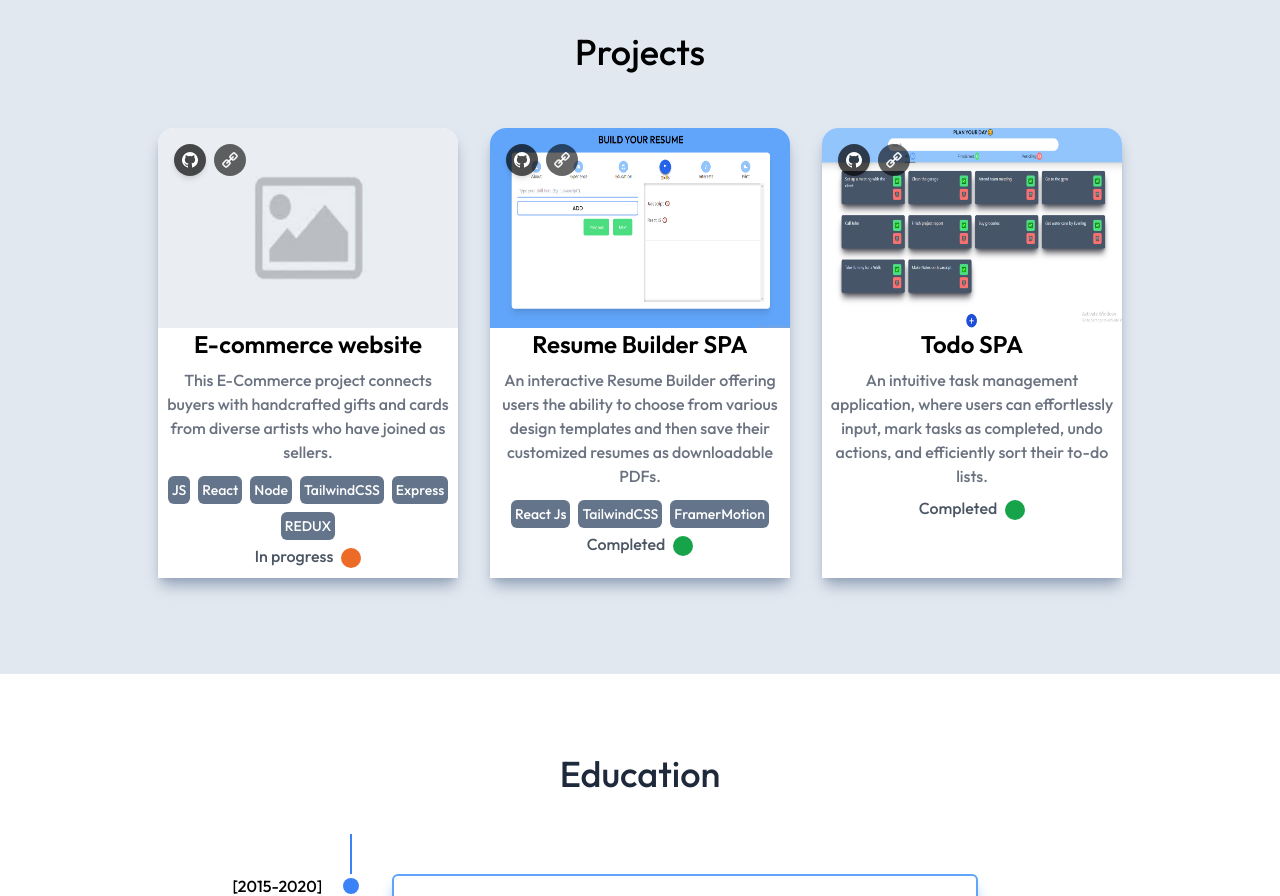
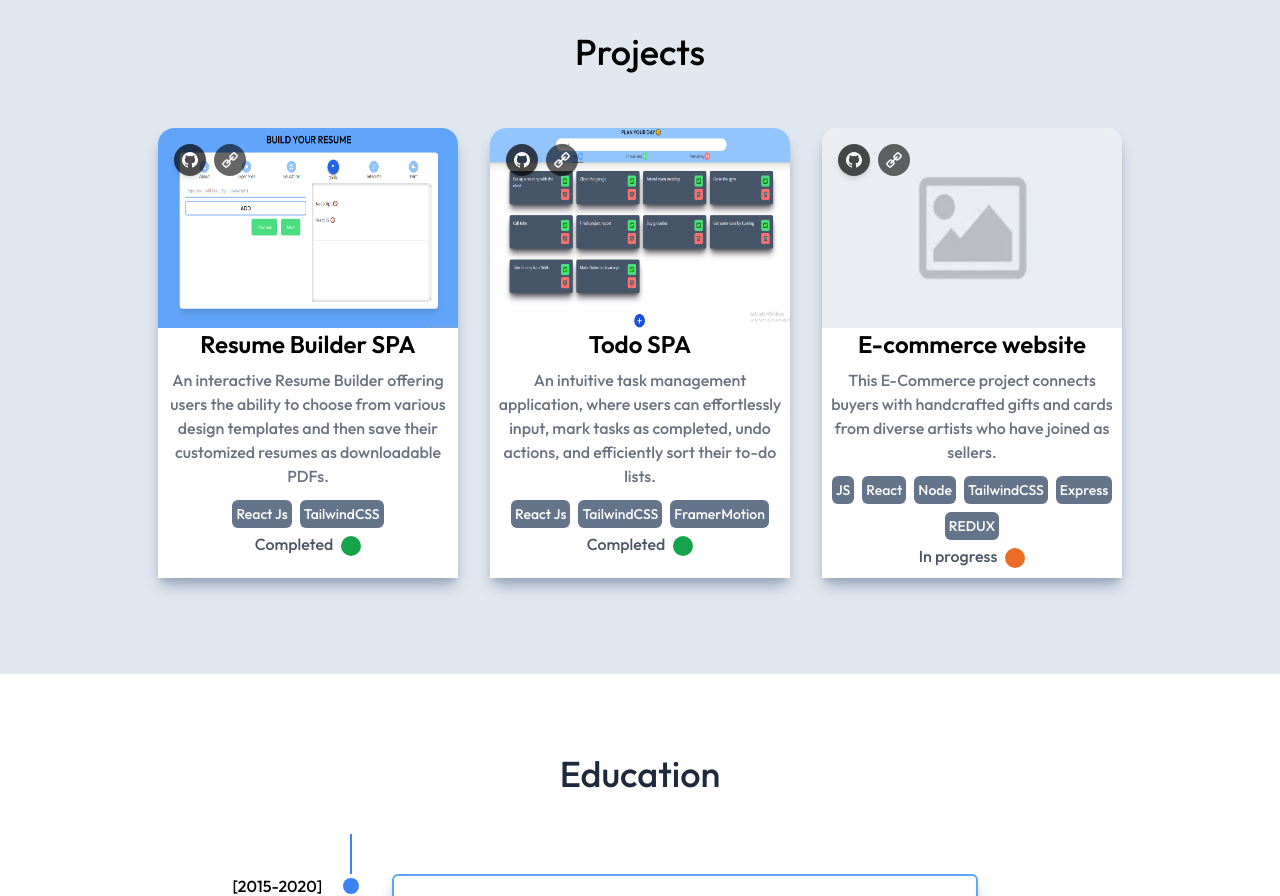
Before and after one commit to scKamannavar/portfolio, a React (Vite) app in the folder client/: page / in a window 1280 px wide. Shown: the part 1920-2816 px from the top of the page. Built offline with nearby package versions, Linux system fonts and the light colour scheme.

Commit message:
16-9-23 Last changes, projects order, navbar

```diff
--- a/client/src/components/contact.jsx
+++ b/client/src/components/contact.jsx
@@ -59,7 +59,7 @@ const contact = () => {
         <h1>Contact</h1>
       </div>
 
-        <form className='flex flex-col h-full self-center rounded w-[85%] md:w-[60%] overflow-hidden shadow-md bg-black shadow-gray-400 md:m-4 mt-12 p-6 ' onSubmit={Submit} >
+        <form className='flex flex-col h-full self-center rounded w-[85%] lg:w-[60%] overflow-hidden shadow-md bg-black shadow-gray-400 md:m-4 mt-12 p-6 ' onSubmit={Submit} >
             <div class={ alertmes ? 'bg-blue-100 border-blue-600 border-2 text-blue-700 px-4  sm:mx-24 py-3 rounded relative ':'hidden' } role="alert">
                 <strong class="font-bold">{alertContent}</strong>
                 {/* <span class="block sm:inline">Will get back to you in no time.</span> */}
--- a/client/src/components/navbar.jsx
+++ b/client/src/components/navbar.jsx
@@ -35,7 +35,7 @@ const navbar = () => {
 
   return (
     // bg-[#00cdda] navColorMob
-    <div className={`${navColor?'sm:bg-[#00cdda]':'sm:bg-none'} ${navColorMob?'bg-[#00cdda]':'bg-none'} w-screen sm:w-full mt-0 fixed sm:flex sm:justify-between sm:pb-6 transition-all duration-300 z-50`}>
+    <div className={`${navColor?'sm:bg-[#00cdda] shadow-2xl':'sm:bg-none'} ${navColorMob?'bg-[#00cdda]':'bg-none'} w-screen sm:w-full mt-0 fixed sm:flex sm:justify-between sm:pb-6 transition-all duration-1000 ease-in-out z-50`}>
         <div className='mb-0 sm:mb-2 h-20 sm:h-8 pt-1 sm:pt-0'>
             <div className='flex items-center justify-between '>
                 <div className='px-4 sm:pt-1 sm:pl-10'>
@@ -50,7 +50,7 @@ const navbar = () => {
             </div>
         </div>
         <div className=' sm:mt-5'>
-            <div className = {`${navdrop ? 'px-4 pb-2 block w-full bg-[#00cdda]  sm:-full  sm:flex sm:pr-10 sm:px-0 sm:pb-0' : 'hidden sm:flex sm:block pr-10'}`} >
+            <div className = {`${navdrop ? 'px-4 pb-2 block w-full bg-[#00cdda] sm:bg-[#00cdda]  sm:-full  sm:flex sm:pr-10 sm:px-0 sm:pb-0' : 'hidden sm:flex sm:block pr-10'}`} >
                 {/* <div className='{`${navdrop}?"absolute":""`}'> */}
                     <div className='text-white hover:bg-slate-600 rounded px-2 py-1 sm:pr-6 sm:hover:text-purple-700 sm:hover:bg-transparent hover:cursor-pointer flex justify-center animate__animated animate__fadeInUp'onClick={()=>{fun('#home'); setNavdrop(!navdrop)}}>Home</div>
                     <div className='text-white hover:bg-slate-600 rounded px-2 py-1 mt-1 sm:mt-0 sm:pr-6 sm:hover:text-purple-700 sm:hover:bg-transparent hover:cursor-pointer flex justify-center animate__animated animate__fadeInUp' onClick={()=>{fun('#about'); setNavdrop(!navdrop)}}>About</div>
--- a/client/src/data/projects.jsx
+++ b/client/src/data/projects.jsx
@@ -12,19 +12,10 @@ const projects = [
 
     // },
     {
-      id:3, name : 'E-commerce website',
-      description : 'This E-Commerce project connects buyers with handcrafted gifts and cards from diverse artists  who have joined as sellers.',
-      status : 'In progress',
-      technologies : ['JS', 'React', 'Node', 'TailwindCSS', 'Express', 'REDUX'],
-      gitLink : '',
-      appLink : '',
-      image : defaultImage,
-    },
-    {
       id:2, name : 'Resume Builder SPA',
       description : 'An interactive Resume Builder offering users the ability to choose from various design templates and then save their customized resumes as downloadable PDFs.',
       status : 'Completed',
-      technologies : ['React Js', 'TailwindCSS', 'FramerMotion'],
+      technologies : ['React Js', 'TailwindCSS'],
       gitLink : 'https://github.com/scKamannavar/ResumeBuilder/tree/master',
       appLink : 'https://magical-axolotl-d27158.netlify.app/',
       image : resumeBuilderImage,
@@ -34,10 +25,19 @@ const projects = [
       id:4, name : 'Todo SPA',
       description : 'An intuitive task management application, where users can effortlessly input, mark tasks as completed, undo actions, and efficiently sort their to-do lists.',
       status : 'Completed',
-      technologies : [],
+      technologies : ['React Js', 'TailwindCSS', 'FramerMotion'],
       gitLink : 'https://github.com/scKamannavar/todo',
       appLink : 'https://64fed079fa00dc4899fc5fb0--stupendous-panda-8f53bb.netlify.app/',
       image : todoImage,
+    },
+    {
+      id:3, name : 'E-commerce website',
+      description : 'This E-Commerce project connects buyers with handcrafted gifts and cards from diverse artists  who have joined as sellers.',
+      status : 'In progress',
+      technologies : ['JS', 'React', 'Node', 'TailwindCSS', 'Express', 'REDUX'],
+      gitLink : '',
+      appLink : '',
+      image : defaultImage,
     },
     // {
     //   id:4, name : 'Recomendation Website',
```
